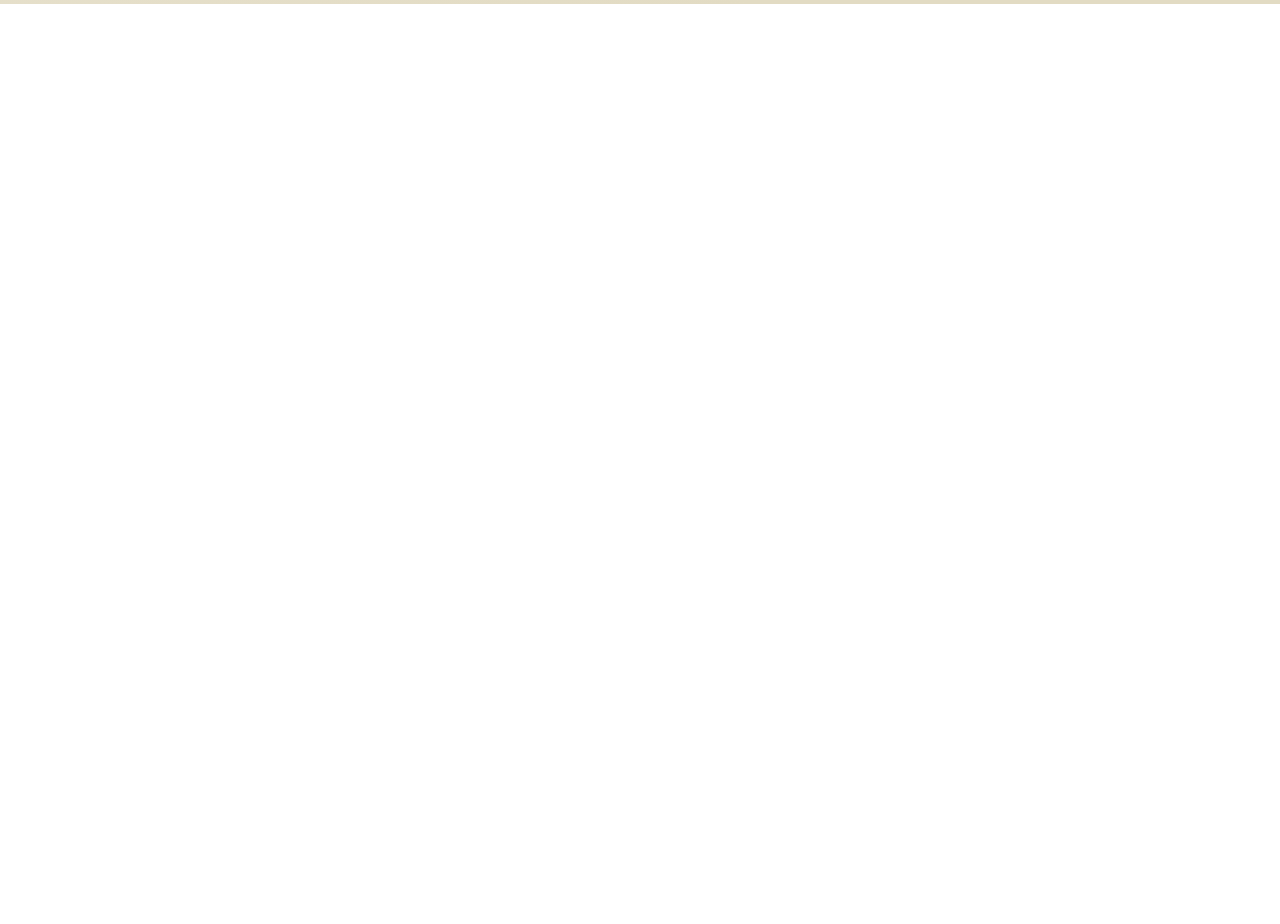
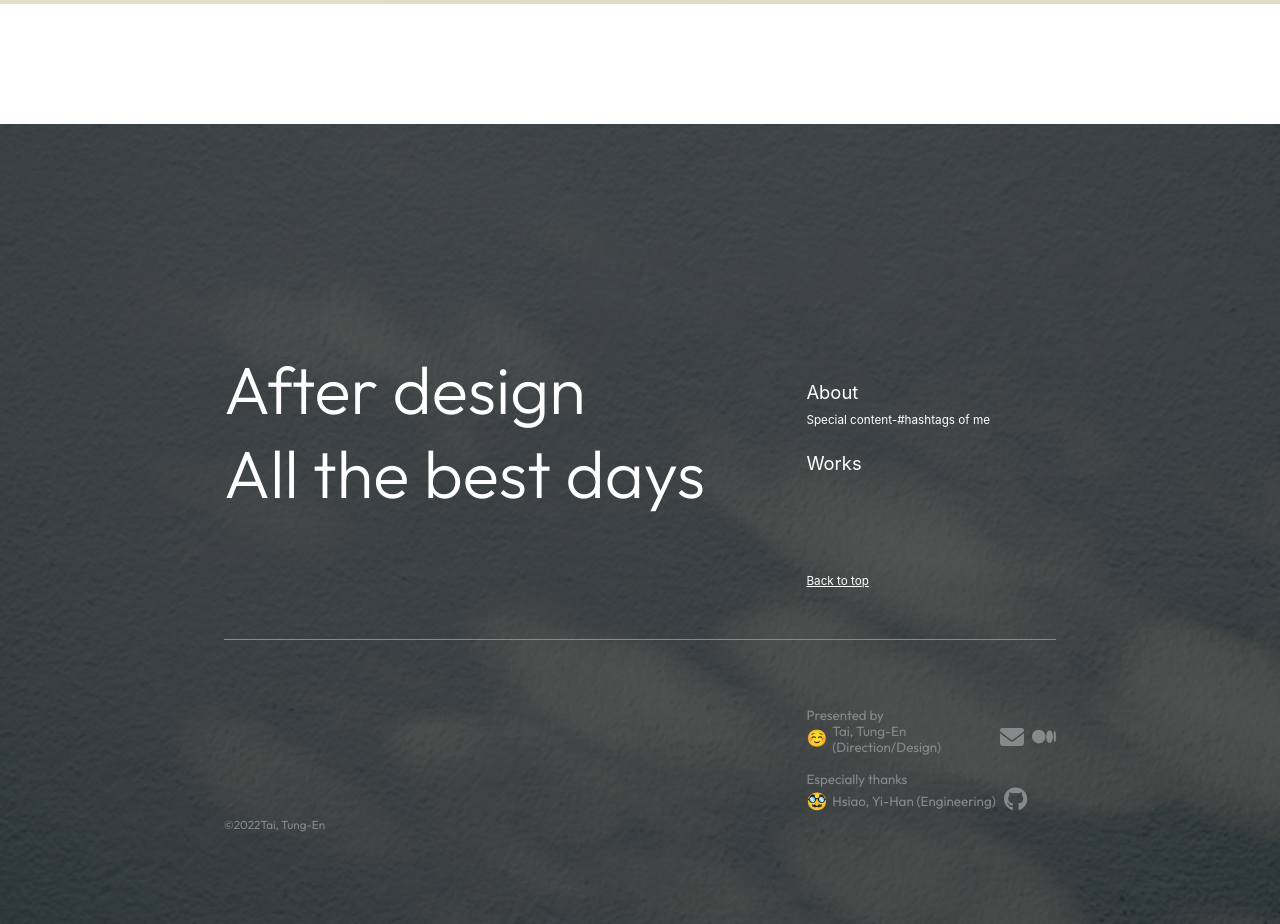
Before and after one commit to yihanYozikua/tai_portfolio, a React (Create React App) app: page /#/works/motenaSea in a window 1280 px wide. Shown: the part 2360-3284 px from the top of the page. Before the commit the page ends 2364 px from the top, so only its background shows below. Built offline with nearby package versions, Linux system fonts and the light colour scheme; no server answers; sample sign-in values are in the browser's storage; a web font is replaced by a local one.

Commit message:
add footer to each page

```diff
--- a/src/works/JobHomes.js
+++ b/src/works/JobHomes.js
@@ -151,6 +151,7 @@ export default function JobHomes() {
               containerWidth={width_worksBackToAnchor}/>
           </div>
         </section>
+        <Footer />
       </PageLayout>
     </>
   )
--- a/src/works/MotenaSea.js
+++ b/src/works/MotenaSea.js
@@ -152,6 +152,7 @@ export default function MotenaSea() {
           </div>
 
         </section>
+        <Footer />
       </PageLayout>
     </>
   )
--- a/src/works/Nishikage.js
+++ b/src/works/Nishikage.js
@@ -213,6 +213,7 @@ export default function Nishikage() {
               containerWidth={width_worksBackToAnchor}/>
           </div>
         </section>
+        <Footer />
       </PageLayout>
     </>
   )
```
